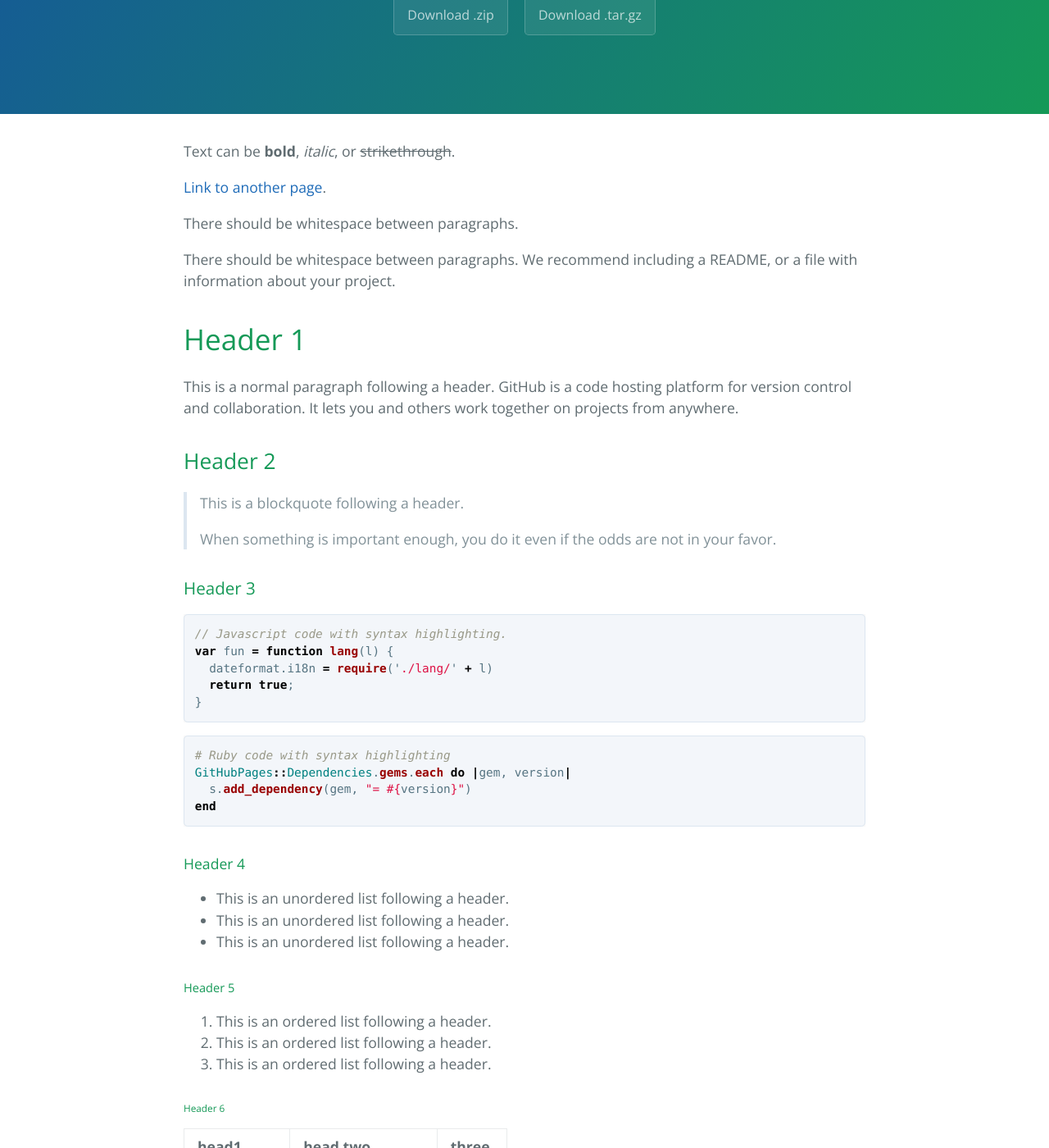
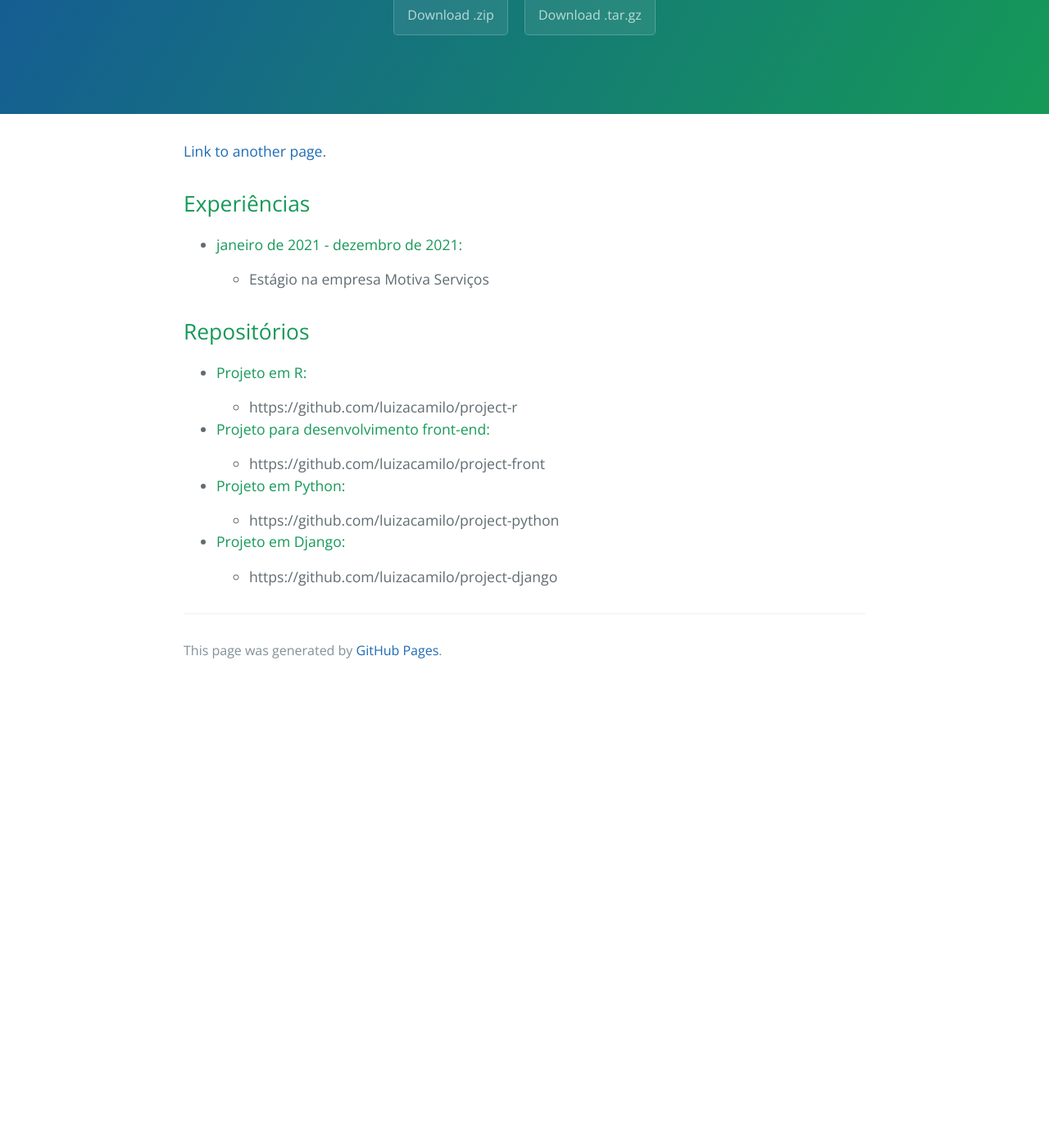
Before and after one commit to luizacamilo/luizacamilo.github.io, a Jekyll site: the page built from index.md, in a window 1280 px wide and 1400 px high, scrolled down 244 px. Shown: the whole window at 82% size. Built offline with Jekyll 4.4.1, drawn with Linux system fonts in a browser that asks for light colours; after the commit the page ends 1081 px from its top, so only the background shows below that; some of the changed text lies outside the part shown.

Commit message:
update portfolio md

````diff
--- a/index.md
+++ b/index.md
@@ -2,122 +2,30 @@
 layout: default
 ---
 
-Text can be **bold**, _italic_, or ~~strikethrough~~.
 
 [Link to another page](./another-page.html).
 
-There should be whitespace between paragraphs.
-
-There should be whitespace between paragraphs. We recommend including a README, or a file with information about your project.
-
-# Header 1
-
-This is a normal paragraph following a header. GitHub is a code hosting platform for version control and collaboration. It lets you and others work together on projects from anywhere.
-
-## Header 2
-
-> This is a blockquote following a header.
->
-> When something is important enough, you do it even if the odds are not in your favor.
-
-### Header 3
-
-```js
-// Javascript code with syntax highlighting.
-var fun = function lang(l) {
-  dateformat.i18n = require('./lang/' + l)
-  return true;
-}
-```
-
-```ruby
-# Ruby code with syntax highlighting
-GitHubPages::Dependencies.gems.each do |gem, version|
-  s.add_dependency(gem, "= #{version}")
-end
-```
-
-#### Header 4
-
-*   This is an unordered list following a header.
-*   This is an unordered list following a header.
-*   This is an unordered list following a header.
-
-##### Header 5
-
-1.  This is an ordered list following a header.
-2.  This is an ordered list following a header.
-3.  This is an ordered list following a header.
-
-###### Header 6
-
-| head1        | head two          | three |
-|:-------------|:------------------|:------|
-| ok           | good swedish fish | nice  |
-| out of stock | good and plenty   | nice  |
-| ok           | good `oreos`      | hmm   |
-| ok           | good `zoute` drop | yumm  |
-
-### There's a horizontal rule below this.
-
-* * *
-
-### Here is an unordered list:
-
-*   Item foo
-*   Item bar
-*   Item baz
-*   Item zip
-
-### And an ordered list:
-
-1.  Item one
-1.  Item two
-1.  Item three
-1.  Item four
-
-### And a nested list:
-
-- level 1 item
-  - level 2 item
-  - level 2 item
-    - level 3 item
-    - level 3 item
-- level 1 item
-  - level 2 item
-  - level 2 item
-  - level 2 item
-- level 1 item
-  - level 2 item
-  - level 2 item
-- level 1 item
-
-### Small image
-
-![Octocat](https://github.githubassets.com/images/icons/emoji/octocat.png)
-
-### Large image
-
-![Branching](https://guides.github.com/activities/hello-world/branching.png)
 
 
-### Definition lists can be used with HTML syntax.
+## Experiências
 
-<dl>
-<dt>Name</dt>
-<dd>Godzilla</dd>
-<dt>Born</dt>
-<dd>1952</dd>
-<dt>Birthplace</dt>
-<dd>Japan</dd>
-<dt>Color</dt>
-<dd>Green</dd>
-</dl>
+- #### janeiro de 2021 - dezembro de 2021:
+    - Estágio na empresa Motiva Serviços
 
-```
-Long, single-line code blocks should not wrap. They should horizontally scroll if they are too long. This line should be long enough to demonstrate this.
-```
 
-```
-The final element.
-```
+
+
+## Repositórios
+
+- #### Projeto em R:
+    - https://github.com/luizacamilo/project-r
+
+- #### Projeto para desenvolvimento front-end:
+    - https://github.com/luizacamilo/project-front
+
+- #### Projeto em Python:
+    - https://github.com/luizacamilo/project-python
+
+
+- #### Projeto em Django:
+    - https://github.com/luizacamilo/project-django
````
Also changed, not shown: another-page.md (+3 -3 lines), 1 other file.
